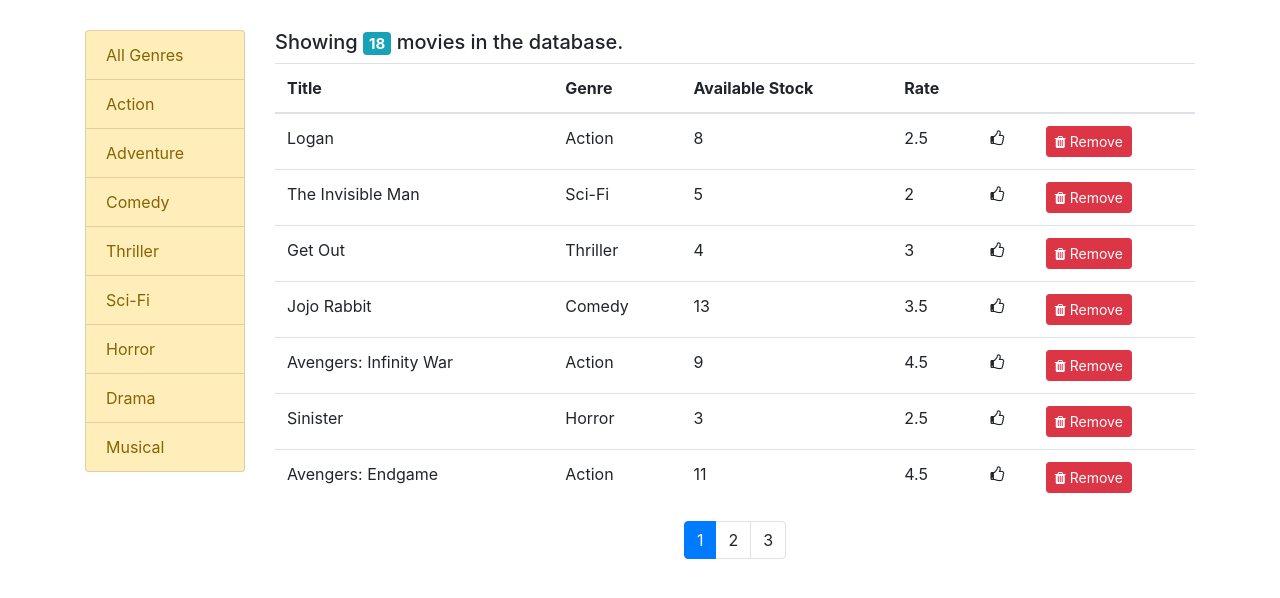
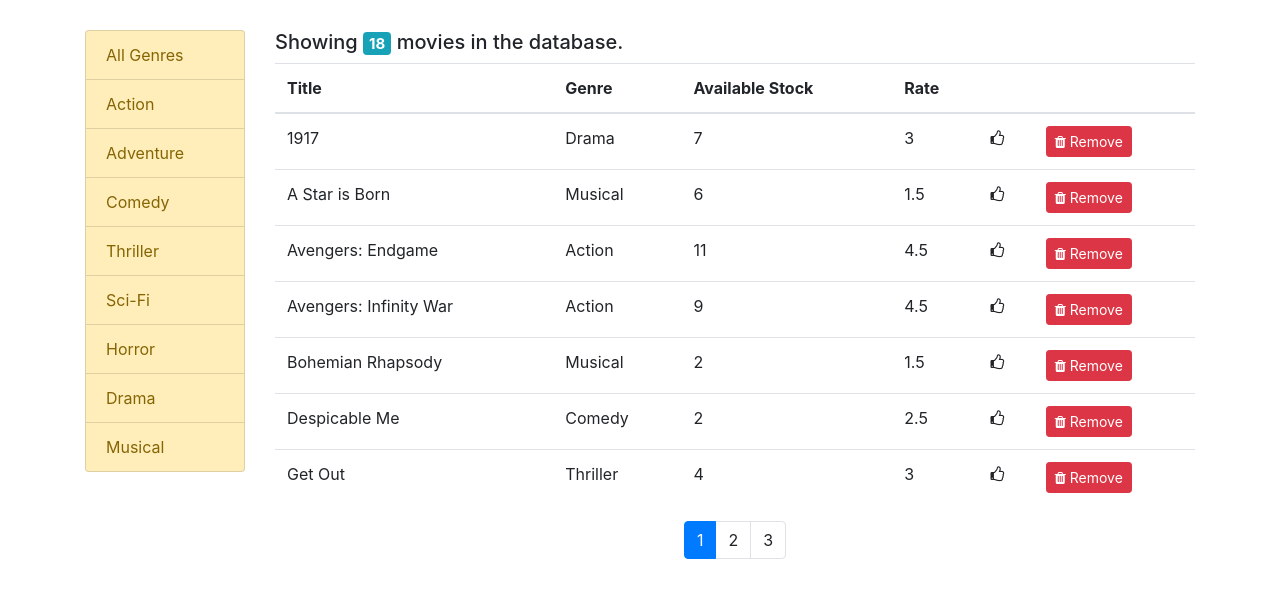
Before and after one commit to naseebbajracharya/movie-rental-react, a React (Create React App) app: page / in a window 1280 px wide. Shown: the top 598 px of the page. Built offline with nearby package versions, Linux system fonts and the light colour scheme.

Commit message:
sorting implemented

```diff
--- a/src/components/movies.jsx
+++ b/src/components/movies.jsx
@@ -54,14 +54,16 @@ class Movies extends Component {
     render() {
 
         const {length: count} = this.state.movies;
-        const {pageSize, currentPage, selectedGenre, movies: allMovies} = this.state;
+        const {pageSize, currentPage, sortColumn, selectedGenre, movies: allMovies} = this.state;
 
         if (count === 0)
         return <h5>Sorry, there are no movies in the database!</h5>;
 
         const filtered = selectedGenre && selectedGenre._id ? allMovies.filter(m => m.genre._id === selectedGenre._id) : allMovies;
 
-        const movies = Paginate(filtered, currentPage, pageSize);
+        const sorted = _.orderBy(filtered, [sortColumn.path], [sortColumn.order]);
+
+        const movies = Paginate(sorted, currentPage, pageSize);
 
         return (
         <div className="row">
```
Also changed, not shown: 1 other file (tests, documents, lock files or other folders).
